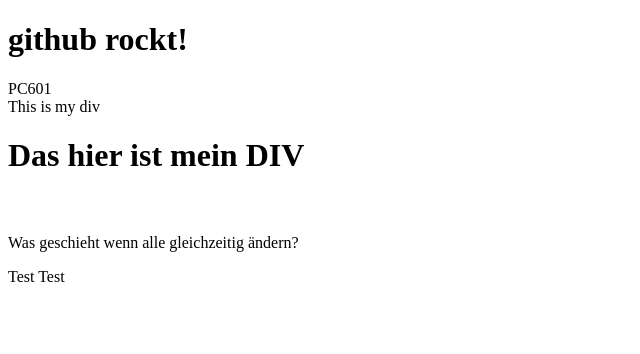
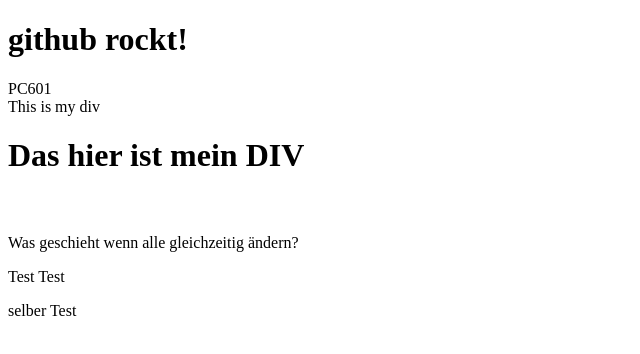
Before and after one commit to rubenfructuoso/bl_test, a plain HTML site: page beispiel.html in a window 1280 px wide. Shown: the full height of the page, 0-640 px from the left. Drawn offline with Linux system fonts and the light colour scheme.

```diff
--- a/beispiel.html
+++ b/beispiel.html
@@ -18,6 +18,7 @@
     <marquee scrolldelay="200">Finger Weg!</marquee>
     <p>Was geschieht wenn alle gleichzeitig ändern?</p>
     <p>Test Test</p>
+    <p>selber Test</p>
 </div>
 
 </body>
```
